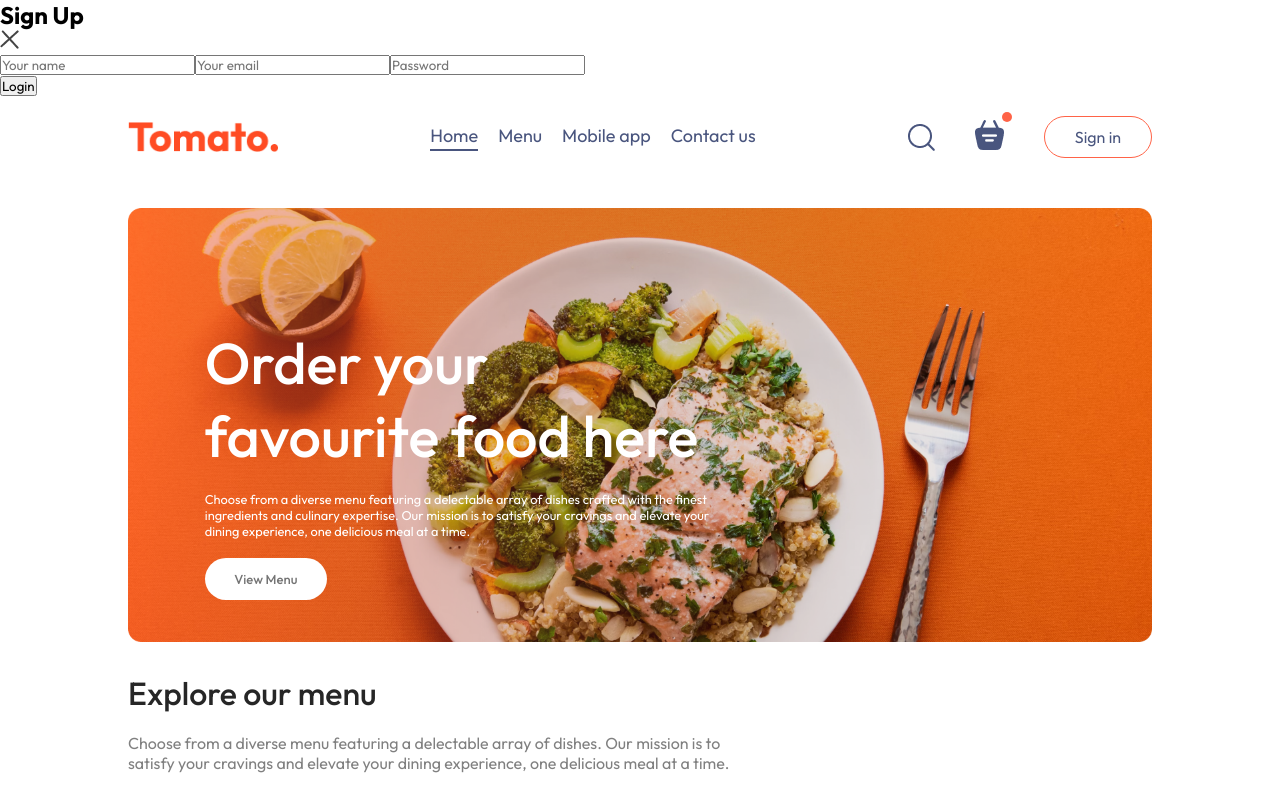
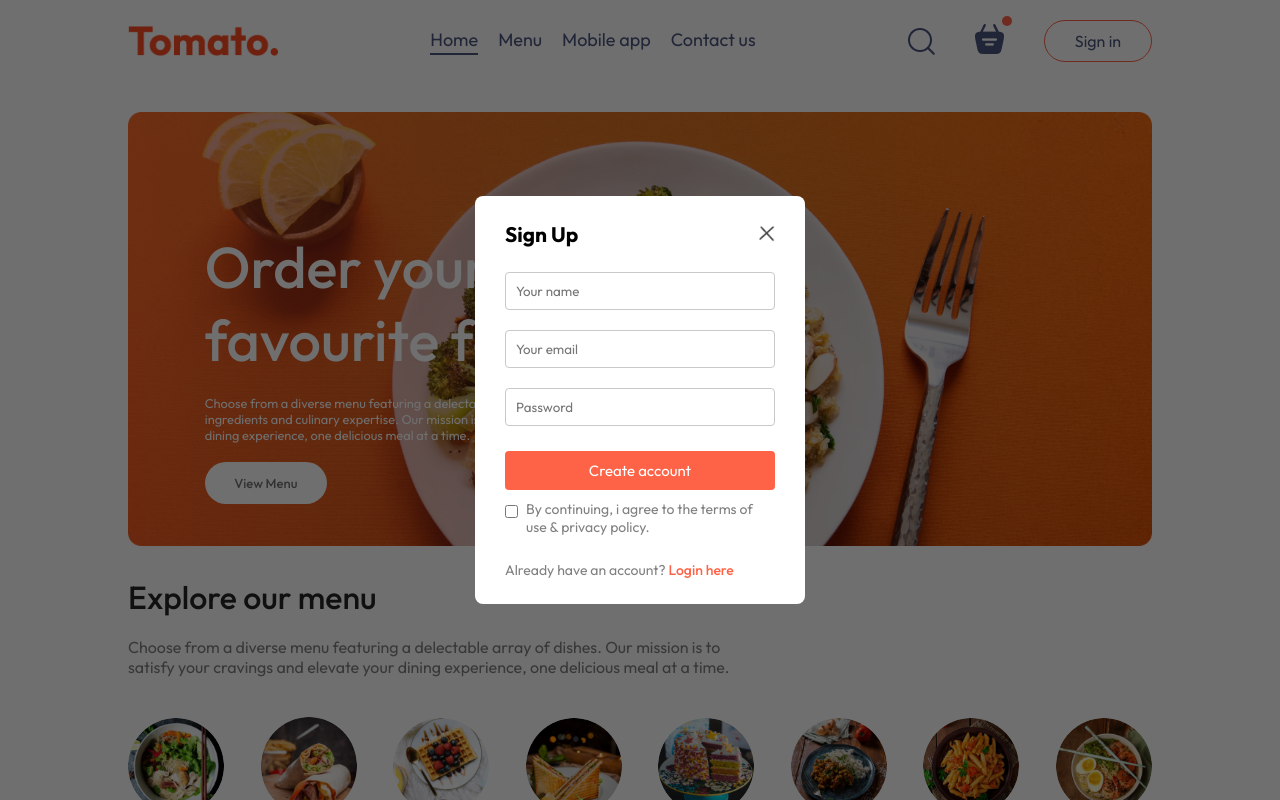
Before and after one commit to Khoa-CNTT/XDFWDMGH2609, a React (Vite) app in the folder frontend/: page / in a window 1280 px wide. Both pictures are taken after a click on the button "Sign in". Shown: the top 800 px of the page. Built offline with nearby package versions, Linux system fonts and the light colour scheme.

Commit message:
Eighth commit 24/04/2025

```diff
--- a/frontend/src/components/LoginPopup/LoginPopup.css
+++ b/frontend/src/components/LoginPopup/LoginPopup.css
@@ -0,0 +1,65 @@
+.login-popup{
+    position: absolute;
+    z-index: 1;
+    width: 100%;
+    height: 100%;
+    background-color:#00000090;
+    display: grid;
+}
+.login-popup-container{
+    place-self: center;
+    width: max(23vw,330px);
+    color: #808080;
+    background-color: white;
+    display: flex;
+    flex-direction: column;
+    gap: 25px;
+    padding: 25px 30px;
+    border-radius: 8px;
+    font-size: 14px;
+    animation: fadeIn 0.5s;
+}
+.login-popup-title{
+    display: flex;
+    justify-content: space-between;
+    align-items: center;
+    color: black;
+}
+.login-popup-title img{
+    width: 16px;
+    cursor: pointer;
+}
+.login-popup-inputs{
+    display: flex;
+    flex-direction: column;
+    gap: 20px;
+}
+.login-popup-inputs input{
+    outline: none;
+    border: 1px solid #c9c9c9;
+    padding: 10px;
+    border-radius: 4px;
+}
+.login-popup-container button{
+    border: none;
+    padding: 10px;
+    border-radius: 4px;
+    color: white;
+    background-color: tomato;
+    font-size: 15px;
+    cursor: pointer;
+}
+.login-popup-condition{
+    display: flex;
+    align-items: start;
+    gap: 8px;
+    margin-top: -15px;
+}
+.login-popup-condition input{
+    margin-top: 5px;
+}
+.login-popup p span{
+    color: tomato;
+    font-weight: 500;
+    cursor: pointer;
+}
--- a/frontend/src/components/LoginPopup/LoginPopup.jsx
+++ b/frontend/src/components/LoginPopup/LoginPopup.jsx
@@ -14,11 +14,21 @@
             <img onClick={()=>setShowLogin(false)} src={assets.cross_icon} alt="" />
         </div>
         <div className="login-popup-inputs">
-            <input type="text" placeholder='Your name' required />
+            {currState==="Login"?<></>:<input type="text" placeholder='Your name' required />}
             <input type="email" placeholder='Your email' required />
             <input type="password" placeholder='Password' required />
         </div>
-        <button>{currState==="Sing Up"?"Create account":"Login"}</button>
+        <button>{currState==="Sign Up"?"Create account":"Login"}</button>
+        <div className="login-popup-condition">
+          <input type="checkbox" required/>
+          <p>By continuing, i agree to the terms of use & privacy policy.</p>
+        </div>
+        {currState==="Login"
+        ?<p>Create a new account? <span onClick={()=>setCurrState("Sign Up")}>Click here</span></p>
+        :<p>Already have an account? <span onClick={()=>setCurrState("Login")}>Login here</span></p>
+        }
+
+
       </form>
     </div>
   )
```
